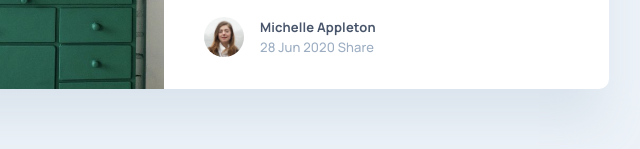
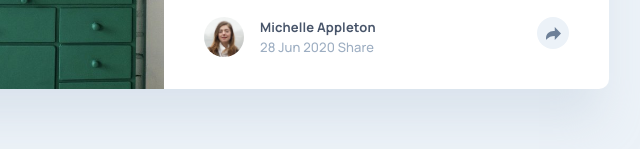
Before and after one commit to lauraamiaa/article-preview-component, a website: page index.html in a window 1280 px wide. Shown: the part 451-600 px from the top of the page, 396-1036 px from the left. Drawn offline with Linux system fonts and the light colour scheme.

Commit message:
finish desktop default

```diff
--- a/index.html
+++ b/index.html
@@ -38,6 +38,7 @@
           you make any room feel complete.
         </p>
 
+        <div class="flex justify-between">
           <div class="flex items-center gap-4">
             <img
               src="./assets/avatar-michelle.jpg"
@@ -50,6 +51,17 @@
               <div class="text-gray-blue text-paragraph">28 Jun 2020 Share</div>
             </div>
           </div>
+
+          <div class="h-8 w-8 flex justify-center items-center bg-light-gray-blue rounded-full">
+            <img
+            src="./assets/icon-share.svg"
+            alt="Share Icon"
+            loading="lazy"
+            class=""
+          />
+          </div>
+
+        </div>
       </div>
     </div>
   </body>
```
Also changed, not shown: dist/output.css. Lines whose indentation alone changed are shown as unchanged.
